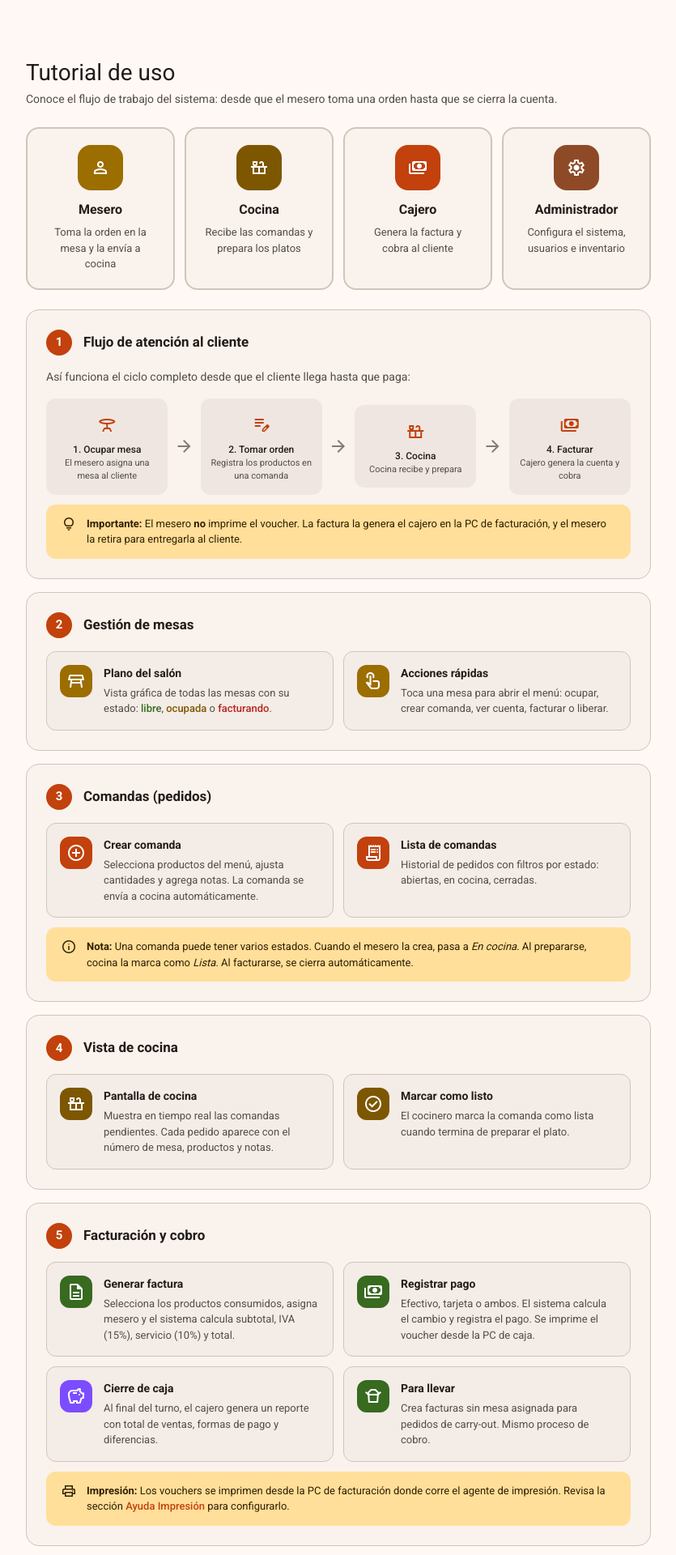
After one commit to fernnwe/MKSOFT, a Django app: template templates/core/tutorial_uso.html in a window 1280 px wide. The commit adds this page. Shown: the top 1920 px of the page at 81% size, without its empty margins (342-1177 px from the left). Run offline with Django 5.2, Linux system fonts and the light colour scheme; the template is opened without the code that fills it, so the values that code supplies are empty.

Commit message:
feat: add usage tutorial page and fix backup system bugs
- New interactive tutorial page at /tutorial/ with role cards and step-by-step guides

- Fix: backup download extension .sqlite3 -> .json for full backups

- Fix: 'selected' attribute rendering as text in backup form option tag

- Fix: admin download action now redirects properly instead of returning None

- Fix: auto_backup sets creado_por=None and uses robust retention filter

- Fix: backup_db CLI now creates DatabaseBackup record for web UI visibility

- Fix: error note saved on restore failure in core/views.py

```diff
--- a/core/urls.py
+++ b/core/urls.py
@@ -29,6 +29,7 @@ urlpatterns = [
     path("permisos-meseros/<int:pk>/actualizar/", views.ActualizarPermisosView.as_view(), name="actualizar_permisos"),
     path("configuracion/", views.ConfigRestauranteView.as_view(), name="config_restaurante"),
     path("ayuda-impresion/", views.AyudaImpresionView.as_view(), name="ayuda_impresion"),
+    path("tutorial/", views.TutorialUsoView.as_view(), name="tutorial_uso"),
     path("configuracion/restablecer/", views.RestablecerFabricaView.as_view(), name="restablecer_fabrica"),
     path("configuracion/restaurar-respaldo/", views.RestaurarUltimoRespaldoView.as_view(), name="restaurar_ultimo_respaldo"),
     path("superadmin/", views.SuperAdminListView.as_view(), name="superadmin_dashboard"),
--- a/respaldos/admin.py
+++ b/respaldos/admin.py
@@ -1,5 +1,7 @@
 from django.contrib import admin
 from django.utils.html import format_html
+from django.shortcuts import redirect
+from django.urls import reverse
 from .models import DatabaseBackup
 
 
@@ -26,5 +28,5 @@ class DatabaseBackupAdmin(admin.ModelAdmin):
         if queryset.count() == 1:
             backup = queryset.first()
             if backup.archivo:
-                return None
-        self.message_user(request, "Selecciona un respaldo para descargar")
+                return redirect("respaldos:descargar", backup_id=backup.pk)
+        self.message_user(request, "Selecciona exactamente un respaldo para descargar")
--- a/respaldos/management/commands/auto_backup.py
+++ b/respaldos/management/commands/auto_backup.py
@@ -61,6 +61,7 @@ class Command(BaseCommand):
         backup = DatabaseBackup.objects.create(
             nombre=f"Auto_Respaldo_{timestamp}",
             archivo=f"respaldos/auto_backup_{timestamp}_{unique_id}.sqlite3",
+            creado_por=None,
             estado=DatabaseBackup.Estado.EXITOSO,
             tamaño_mb=round(size_mb, 2),
             hash_md5=file_hash,
@@ -72,7 +73,8 @@ class Command(BaseCommand):
 
         old_backups = DatabaseBackup.objects.filter(
             fecha_creacion__lt=cutoff_date,
-            notas="Respaldo automatico",
+            creado_por__isnull=True,
+            nombre__startswith="Auto_",
         )
 
         for old in old_backups:
--- a/respaldos/views.py
+++ b/respaldos/views.py
@@ -341,7 +341,7 @@ def descargar_respaldo(request, backup_id):
         open(backup.archivo.path, "rb"),
         content_type="application/octet-stream",
     )
-    ext = ".json" if backup.tipo == DatabaseBackup.Tipo.TENANT else ".sqlite3"
+    ext = ".json"
     response["Content-Disposition"] = f'attachment; filename="{backup.nombre}{ext}"'
     return response
 
--- a/templates/base.html
+++ b/templates/base.html
@@ -146,6 +146,10 @@
             <a href="{% url 'core:config_restaurante' %}" class="md3-nav-item {% if 'config' in request.path or request.resolver_match.url_name == 'config_restaurante' %}active{% endif %}">
                 <span class="material-symbols-outlined">settings</span>
                 Configuración
+            </a>
+            <a href="{% url 'core:tutorial_uso' %}" class="md3-nav-item {% if request.resolver_match.url_name == 'tutorial_uso' %}active{% endif %}">
+                <span class="material-symbols-outlined">school</span>
+                Tutorial
             </a>
             <a href="{% url 'core:ayuda_impresion' %}" class="md3-nav-item {% if request.resolver_match.url_name == 'ayuda_impresion' %}active{% endif %}">
                 <span class="material-symbols-outlined">print</span>
--- /dev/null
+++ b/templates/core/tutorial_uso.html
@@ -0,0 +1,432 @@
+{% extends "base.html" %}
+{% load static %}
+{% block title %}Tutorial de uso{% endblock %}
+{% block appbar_title %}Tutorial del Sistema{% endblock %}
+{% block extra_js %}
+<style>
+.tut-step {
+    background: var(--md-sys-color-surface-container-low);
+    border: 1px solid var(--md-sys-color-outline-variant);
+    border-radius: var(--md-sys-shape-corner-large);
+    padding: 24px;
+    margin-bottom: 16px;
+}
+.tut-step-header {
+    display: flex;
+    align-items: center;
+    gap: 14px;
+    margin-bottom: 16px;
+}
+.tut-step-number {
+    width: 32px; height: 32px; border-radius: 50%;
+    background: var(--md-sys-color-primary); color: #fff;
+    display: flex; align-items: center; justify-content: center;
+    font-size: 15px; font-weight: 700; flex-shrink: 0;
+}
+.tut-step-title {
+    font-size: 17px; font-weight: 600;
+    color: var(--md-sys-color-on-surface);
+}
+.tut-grid {
+    display: grid; grid-template-columns: 1fr 1fr;
+    gap: 12px;
+}
+@media (max-width: 700px) {
+    .tut-grid { grid-template-columns: 1fr; }
+}
+.tut-card {
+    background: var(--md-sys-color-surface-container);
+    border-radius: var(--md-sys-shape-corner-medium);
+    padding: 16px;
+    border: 1px solid var(--md-sys-color-outline-variant);
+    display: flex; gap: 14px; align-items: flex-start;
+}
+.tut-card-icon {
+    width: 40px; height: 40px; border-radius: 12px;
+    display: flex; align-items: center; justify-content: center;
+    flex-shrink: 0; font-size: 20px;
+    color: #fff;
+}
+.tut-card-icon.mesa { background: var(--md-sys-color-tertiary); }
+.tut-card-icon.comanda { background: var(--md-sys-color-primary); }
+.tut-card-icon.cocina { background: var(--md-sys-color-warning); }
+.tut-card-icon.factura { background: var(--md-sys-color-success); }
+.tut-card-icon.inventario { background: var(--md-sys-color-secondary); }
+.tut-card-icon.admin { background: var(--md-sys-color-error); }
+.tut-card-icon.wallet { background: #7c4dff; }
+.tut-card-title {
+    font-weight: 600; font-size: 14px;
+    color: var(--md-sys-color-on-surface);
+    margin-bottom: 4px;
+}
+.tut-card-desc {
+    font-size: 13px; line-height: 1.5;
+    color: var(--md-sys-color-on-surface-variant);
+}
+.role-card {
+    background: var(--md-sys-color-surface-container-low);
+    border: 2px solid var(--md-sys-color-outline-variant);
+    border-radius: var(--md-sys-shape-corner-large);
+    padding: 20px;
+    text-align: center;
+    transition: border-color 0.2s;
+}
+.role-card:hover {
+    border-color: var(--md-sys-color-primary);
+}
+.role-icon {
+    width: 56px; height: 56px; border-radius: 16px;
+    display: flex; align-items: center; justify-content: center;
+    margin: 0 auto 12px; font-size: 28px; color: #fff;
+}
+.role-icon.mesero { background: var(--md-sys-color-tertiary); }
+.role-icon.cajero { background: var(--md-sys-color-primary); }
+.role-icon.cocinero { background: var(--md-sys-color-warning); }
+.role-icon.admin { background: var(--md-sys-color-secondary); }
+.role-name { font-size: 16px; font-weight: 600; color: var(--md-sys-color-on-surface); }
+.role-desc { font-size: 13px; color: var(--md-sys-color-on-surface-variant); margin-top: 6px; line-height: 1.5; }
+.flow-arrow {
+    display: flex; align-items: center; justify-content: center;
+    color: var(--md-sys-color-outline); font-size: 28px;
+    padding: 4px 0;
+}
+@media (min-width: 701px) {
+    .flow-arrow { padding: 0 4px; font-size: 32px; }
+}
+.flow-row {
+    display: grid; grid-template-columns: 1fr auto 1fr auto 1fr auto 1fr;
+    align-items: center; gap: 4px;
+}
+@media (max-width: 700px) {
+    .flow-row { grid-template-columns: 1fr; }
+}
+.flow-step {
+    background: var(--md-sys-color-surface-container-high);
+    border-radius: var(--md-sys-shape-corner-medium);
+    padding: 14px 12px;
+    text-align: center;
+}
+.flow-step-icon {
+    font-size: 24px; margin-bottom: 4px;
+    color: var(--md-sys-color-primary);
+}
+.flow-step-label {
+    font-size: 12px; font-weight: 500;
+    color: var(--md-sys-color-on-surface);
+}
+.flow-step-desc {
+    font-size: 11px;
+    color: var(--md-sys-color-on-surface-variant);
+}
+.divider { height: 1px; background: var(--md-sys-color-outline-variant); margin: 16px 0; }
+.tip-box {
+    background: var(--md-sys-color-tertiary-container);
+    color: var(--md-sys-color-on-tertiary-container);
+    border-radius: var(--md-sys-shape-corner-medium);
+    padding: 14px 18px; display: flex; gap: 12px; align-items: flex-start;
+    margin-top: 12px;
+}
+.tip-box .material-symbols-outlined { font-size: 20px; flex-shrink: 0; }
+.tip-box p { margin: 0; font-size: 13px; line-height: 1.5; }
+.inline-code {
+    background: var(--md-sys-color-surface-container-high);
+    padding: 1px 6px; border-radius: 4px; font-size: 12px;
+}
+</style>
+{% endblock %}
+{% block content %}
+<div class="content-wrap" style="max-width:820px;margin:0 auto;">
+
+<div class="md3-page-title" style="margin-bottom:4px;">Tutorial de uso</div>
+<p style="color:var(--md-sys-color-on-surface-variant);margin-bottom:24px;">
+    Conoce el flujo de trabajo del sistema: desde que el mesero toma una orden hasta que se cierra la cuenta.
+</p>
+
+<!-- Roles Section -->
+<div style="display:grid;grid-template-columns:repeat(auto-fit,minmax(170px,1fr));gap:12px;margin-bottom:24px;">
+    <div class="role-card">
+        <div class="role-icon mesero">
+            <span class="material-symbols-outlined">person</span>
+        </div>
+        <div class="role-name">Mesero</div>
+        <div class="role-desc">Toma la orden en la mesa y la env&iacute;a a cocina</div>
+    </div>
+    <div class="role-card">
+        <div class="role-icon cocinero">
+            <span class="material-symbols-outlined">countertops</span>
+        </div>
+        <div class="role-name">Cocina</div>
+        <div class="role-desc">Recibe las comandas y prepara los platos</div>
+    </div>
+    <div class="role-card">
+        <div class="role-icon cajero">
+            <span class="material-symbols-outlined">payments</span>
+        </div>
+        <div class="role-name">Cajero</div>
+        <div class="role-desc">Genera la factura y cobra al cliente</div>
+    </div>
+    <div class="role-card">
+        <div class="role-icon admin">
+            <span class="material-symbols-outlined">settings</span>
+        </div>
+        <div class="role-name">Administrador</div>
+        <div class="role-desc">Configura el sistema, usuarios e inventario</div>
+    </div>
+</div>
+
+<!-- Flow Diagram -->
+<div class="tut-step">
+    <div class="tut-step-header">
+        <span class="tut-step-number">1</span>
+        <span class="tut-step-title">Flujo de atenci&oacute;n al cliente</span>
+    </div>
+    <p style="color:var(--md-sys-color-on-surface-variant);font-size:14px;margin-bottom:16px;">
+        As&iacute; funciona el ciclo completo desde que el cliente llega hasta que paga:
+    </p>
+
+    <div class="flow-row">
+        <div class="flow-step">
+            <div class="flow-step-icon"><span class="material-symbols-outlined">table_bar</span></div>
+            <div class="flow-step-label">1. Ocupar mesa</div>
+            <div class="flow-step-desc">El mesero asigna una mesa al cliente</div>
+        </div>
+        <div class="flow-arrow"><span class="material-symbols-outlined">arrow_forward</span></div>
+        <div class="flow-step">
+            <div class="flow-step-icon"><span class="material-symbols-outlined">edit_note</span></div>
+            <div class="flow-step-label">2. Tomar orden</div>
+            <div class="flow-step-desc">Registra los productos en una comanda</div>
+        </div>
+        <div class="flow-arrow"><span class="material-symbols-outlined">arrow_forward</span></div>
+        <div class="flow-step">
+            <div class="flow-step-icon"><span class="material-symbols-outlined">countertops</span></div>
+            <div class="flow-step-label">3. Cocina</div>
+            <div class="flow-step-desc">Cocina recibe y prepara</div>
+        </div>
+        <div class="flow-arrow"><span class="material-symbols-outlined">arrow_forward</span></div>
+        <div class="flow-step">
+            <div class="flow-step-icon"><span class="material-symbols-outlined">payments</span></div>
+            <div class="flow-step-label">4. Facturar</div>
+            <div class="flow-step-desc">Cajero genera la cuenta y cobra</div>
+        </div>
+    </div>
+
+    <div class="tip-box">
+        <span class="material-symbols-outlined">lightbulb</span>
+        <p><strong>Importante:</strong> El mesero <strong>no</strong> imprime el voucher. La factura la genera el cajero en la PC de facturaci&oacute;n, y el mesero la retira para entregarla al cliente.</p>
+    </div>
+</div>
+
+<!-- Step 2: Mesas -->
+<div class="tut-step">
+    <div class="tut-step-header">
+        <span class="tut-step-number">2</span>
+        <span class="tut-step-title">Gestión de mesas</span>
+    </div>
+    <div class="tut-grid">
+        <div class="tut-card">
+            <div class="tut-card-icon mesa"><span class="material-symbols-outlined">table_restaurant</span></div>
+            <div>
+                <div class="tut-card-title">Plano del sal&oacute;n</div>
+                <div class="tut-card-desc">Vista gr&aacute;fica de todas las mesas con su estado: <span style="color:var(--md-sys-color-success);font-weight:500;">libre</span>, <span style="color:var(--md-sys-color-warning);font-weight:500;">ocupada</span> o <span style="color:var(--md-sys-color-error);font-weight:500;">facturando</span>.</div>
+            </div>
+        </div>
+        <div class="tut-card">
+            <div class="tut-card-icon mesa"><span class="material-symbols-outlined">touch_app</span></div>
+            <div>
+                <div class="tut-card-title">Acciones r&aacute;pidas</div>
+                <div class="tut-card-desc">Toca una mesa para abrir el men&uacute;: ocupar, crear comanda, ver cuenta, facturar o liberar.</div>
+            </div>
+        </div>
+    </div>
+</div>
+
+<!-- Step 3: Comandas -->
+<div class="tut-step">
+    <div class="tut-step-header">
+        <span class="tut-step-number">3</span>
+        <span class="tut-step-title">Comandas (pedidos)</span>
+    </div>
+    <div class="tut-grid">
+        <div class="tut-card">
+            <div class="tut-card-icon comanda"><span class="material-symbols-outlined">add_circle</span></div>
+            <div>
+                <div class="tut-card-title">Crear comanda</div>
+                <div class="tut-card-desc">Selecciona productos del men&uacute;, ajusta cantidades y agrega notas. La comanda se env&iacute;a a cocina autom&aacute;ticamente.</div>
+            </div>
+        </div>
+        <div class="tut-card">
+            <div class="tut-card-icon comanda"><span class="material-symbols-outlined">receipt_long</span></div>
+            <div>
+                <div class="tut-card-title">Lista de comandas</div>
+                <div class="tut-card-desc">Historial de pedidos con filtros por estado: abiertas, en cocina, cerradas.</div>
+            </div>
+        </div>
+    </div>
+    <div class="tip-box">
+        <span class="material-symbols-outlined">info</span>
+        <p><strong>Nota:</strong> Una comanda puede tener varios estados. Cuando el mesero la crea, pasa a <em>En cocina</em>. Al prepararse, cocina la marca como <em>Lista</em>. Al facturarse, se cierra autom&aacute;ticamente.</p>
+    </div>
+</div>
+
+<!-- Step 4: Cocina -->
+<div class="tut-step">
+    <div class="tut-step-header">
+        <span class="tut-step-number">4</span>
+        <span class="tut-step-title">Vista de cocina</span>
+    </div>
+    <div class="tut-grid">
+        <div class="tut-card">
+            <div class="tut-card-icon cocina"><span class="material-symbols-outlined">countertops</span></div>
+            <div>
+                <div class="tut-card-title">Pantalla de cocina</div>
+                <div class="tut-card-desc">Muestra en tiempo real las comandas pendientes. Cada pedido aparece con el n&uacute;mero de mesa, productos y notas.</div>
+            </div>
+        </div>
+        <div class="tut-card">
+            <div class="tut-card-icon cocina"><span class="material-symbols-outlined">check_circle</span></div>
+            <div>
+                <div class="tut-card-title">Marcar como listo</div>
+                <div class="tut-card-desc">El cocinero marca la comanda como lista cuando termina de preparar el plato.</div>
+            </div>
+        </div>
+    </div>
+</div>
+
+<!-- Step 5: Facturación -->
+<div class="tut-step">
+    <div class="tut-step-header">
+        <span class="tut-step-number">5</span>
+        <span class="tut-step-title">Facturaci&oacute;n y cobro</span>
+    </div>
+    <div class="tut-grid">
+        <div class="tut-card">
+            <div class="tut-card-icon factura"><span class="material-symbols-outlined">description</span></div>
+            <div>
+                <div class="tut-card-title">Generar factura</div>
+                <div class="tut-card-desc">Selecciona los productos consumidos, asigna mesero y el sistema calcula subtotal, IVA (15%), servicio (10%) y total.</div>
+            </div>
+        </div>
+        <div class="tut-card">
+            <div class="tut-card-icon factura"><span class="material-symbols-outlined">payments</span></div>
+            <div>
+                <div class="tut-card-title">Registrar pago</div>
+                <div class="tut-card-desc">Efectivo, tarjeta o ambos. El sistema calcula el cambio y registra el pago. Se imprime el voucher desde la PC de caja.</div>
+            </div>
+        </div>
+        <div class="tut-card">
+            <div class="tut-card-icon wallet"><span class="material-symbols-outlined">savings</span></div>
+            <div>
+                <div class="tut-card-title">Cierre de caja</div>
+                <div class="tut-card-desc">Al final del turno, el cajero genera un reporte con total de ventas, formas de pago y diferencias.</div>
+            </div>
+        </div>
+        <div class="tut-card">
+            <div class="tut-card-icon factura"><span class="material-symbols-outlined">takeout_dining</span></div>
+            <div>
+                <div class="tut-card-title">Para llevar</div>
+                <div class="tut-card-desc">Crea facturas sin mesa asignada para pedidos de carry-out. Mismo proceso de cobro.</div>
+            </div>
+        </div>
+    </div>
+    <div class="tip-box">
+        <span class="material-symbols-outlined">print</span>
+        <p><strong>Impresi&oacute;n:</strong> Los vouchers se imprimen desde la PC de facturaci&oacute;n donde corre el agente de impresi&oacute;n. Revisa la secci&oacute;n <a href="{% url 'core:ayuda_impresion' %}" style="color:var(--md-sys-color-primary);font-weight:500;">Ayuda Impresi&oacute;n</a> para configurarlo.</p>
+    </div>
+</div>
+
+<!-- Step 6: Inventario -->
+<div class="tut-step">
+    <div class="tut-step-header">
+        <span class="tut-step-number">6</span>
+        <span class="tut-step-title">Inventario y compras</span>
+    </div>
+    <div class="tut-grid">
+        <div class="tut-card">
+            <div class="tut-card-icon inventario"><span class="material-symbols-outlined">pallet</span></div>
+            <div>
+                <div class="tut-card-title">Control de stock</div>
+                <div class="tut-card-desc">Registra ingredientes y recetas. El sistema descuenta autom&aacute;ticamente del inventario al facturar.</div>
+            </div>
+        </div>
+        <div class="tut-card">
+            <div class="tut-card-icon inventario"><span class="material-symbols-outlined">shopping_cart</span></div>
+            <div>
+                <div class="tut-card-title">Compras</div>
+                <div class="tut-card-desc">Registra compras de ingredientes a proveedores, con seguimiento de cuentas por pagar.</div>
+            </div>
+        </div>
+        <div class="tut-card">
+            <div class="tut-card-icon inventario"><span class="material-symbols-outlined">swap_horiz</span></div>
+            <div>
+                <div class="tut-card-title">Movimientos</div>
+                <div class="tut-card-desc">Ajustes manuales de inventario: entradas, salidas, mermas y transferencias.</div>
+            </div>
+        </div>
+        <div class="tut-card">
+            <div class="tut-card-icon inventario"><span class="material-symbols-outlined">business</span></div>
+            <div>
+                <div class="tut-card-title">Proveedores</div>
+                <div class="tut-card-desc">Directorio de proveedores con datos de contacto e historial de compras.</div>
+            </div>
+        </div>
+    </div>
+</div>
+
+<!-- Step 7: Administración -->
+<div class="tut-step">
+    <div class="tut-step-header">
+        <span class="tut-step-number">7</span>
+        <span class="tut-step-title">Administraci&oacute;n del sistema</span>
+    </div>
+    <div class="tut-grid">
+        <div class="tut-card">
+            <div class="tut-card-icon admin"><span class="material-symbols-outlined">group</span></div>
+            <div>
+                <div class="tut-card-title">Usuarios</div>
+                <div class="tut-card-desc">Crea y gestiona usuarios del restaurante. Asigna roles (Mesero, Cajero, Cocinero, Admin) con permisos espec&iacute;ficos.</div>
+            </div>
+        </div>
+        <div class="tut-card">
+            <div class="tut-card-icon admin"><span class="material-symbols-outlined">admin_panel_settings</span></div>
+            <div>
+                <div class="tut-card-title">Permisos</div>
+                <div class="tut-card-desc">Configura qu&eacute; puede ver y hacer cada rol: acceso a dashboard, mesas, comandas, cocina, facturaci&oacute;n e inventario.</div>
+            </div>
+        </div>
+        <div class="tut-card">
+            <div class="tut-card-icon admin"><span class="material-symbols-outlined">settings</span></div>
+            <div>
+                <div class="tut-card-title">Configuraci&oacute;n</div>
+                <div class="tut-card-desc">Datos del restaurante, nombre, direcci&oacute;n, RUC, tel&eacute;fono. Tambi&eacute;n incluye la zona de peligro para restaurar respaldos o restablecer de f&aacute;brica.</div>
+            </div>
+        </div>
+        <div class="tut-card">
+            <div class="tut-card-icon admin"><span class="material-symbols-outlined">cloud_backup</span></div>
+            <div>
+                <div class="tut-card-title">Respaldos</div>
+                <div class="tut-card-desc">Crea copias de seguridad completas o por restaurante. Descarga, restaura o elimina respaldos desde la secci&oacute;n dedicada.</div>
+            </div>
+        </div>
+    </div>
+</div>
+
+<!-- Quick tips -->
+<div class="tut-step">
+    <div class="tut-step-header">
+        <span class="tut-step-number">
+            <span class="material-symbols-outlined" style="font-size:18px;">lightbulb</span>
+        </span>
+        <span class="tut-step-title">Consejos r&aacute;pidos</span>
+    </div>
+    <ul style="margin:0;padding:0 0 0 20px;line-height:2;color:var(--md-sys-color-on-surface);font-size:14px;">
+        <li>Usa el <strong>men&uacute; lateral</strong> (icono <span class="material-symbols-outlined" style="font-size:16px;vertical-align:middle;">menu</span>) para navegar entre secciones.</li>
+        <li>Los <strong>meseros</strong> pueden usar el sistema desde un celular o tablet sin problemas.</li>
+        <li>La <strong>cocina</strong> funciona mejor en una pantalla grande o tablet fija en la cocina.</li>
+        <li>Los <strong>vouchers</strong> se imprimen &uacute;nicamente desde la PC de facturaci&oacute;n con el agente de impresi&oacute;n activo.</li>
+        <li>Activa el <strong>modo oscuro</strong> desde el icono <span class="material-symbols-outlined" style="font-size:16px;vertical-align:middle;">dark_mode</span> en la barra superior.</li>
+        <li>Revisa la secci&oacute;n <a href="{% url 'core:ayuda_impresion' %}" style="color:var(--md-sys-color-primary);">Ayuda Impresi&oacute;n</a> si tienes problemas para imprimir.</li>
+    </ul>
+</div>
+
+</div>
+{% endblock %}
--- a/templates/respaldos/confirm_crear.html
+++ b/templates/respaldos/confirm_crear.html
@@ -53,7 +53,7 @@
                     <select name="cliente_id" id="selectCliente" style="width: 100%; padding: 12px; border-radius: 12px; border: 1px solid var(--md-sys-color-outline-variant); background: var(--md-sys-color-surface); color: var(--md-sys-color-on-surface); font-size: 14px;">
                         <option value="">-- Selecciona un restaurante --</option>
                         {% for c in clientes %}
-                        <option value="{{ c.pk }}">{% if selected_cliente.pk == c.pk %}selected{% endif %}>{{ c.nombre_negocio }} ({{ c.estado }})</option>
+                        <option value="{{ c.pk }}"{% if selected_cliente.pk == c.pk %} selected{% endif %}>{{ c.nombre_negocio }} ({{ c.estado }})</option>
                         {% endfor %}
                     </select>
                 </div>
```
Also changed, not shown: core/views.py (+6 -1 lines), respaldos/management/commands/backup_db.py (+11 -0 lines).
